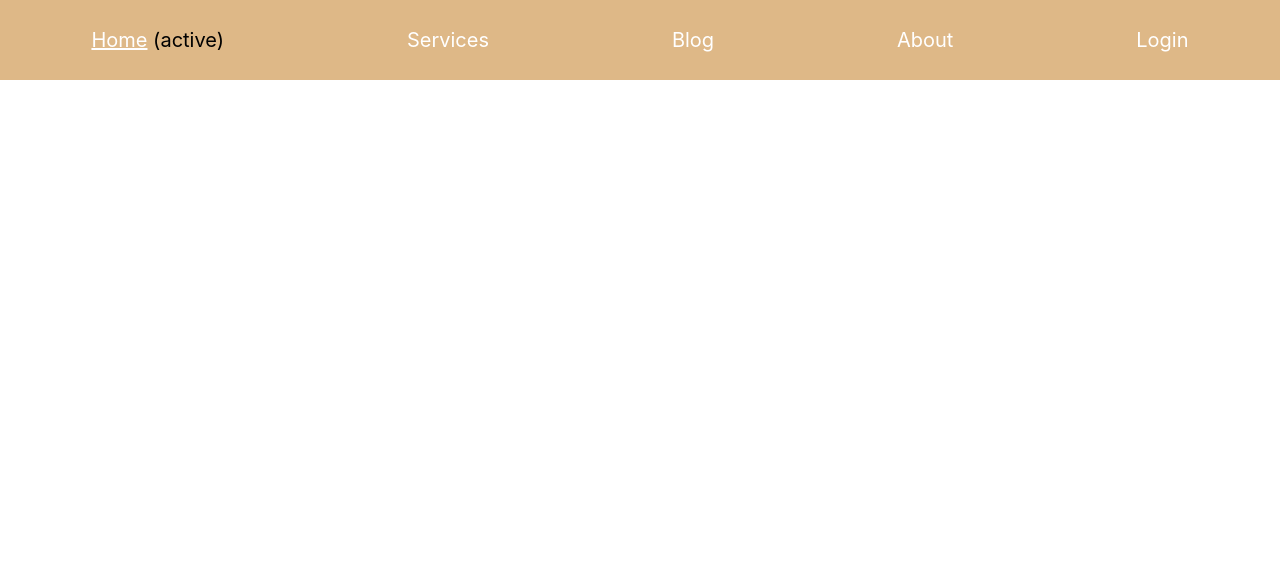
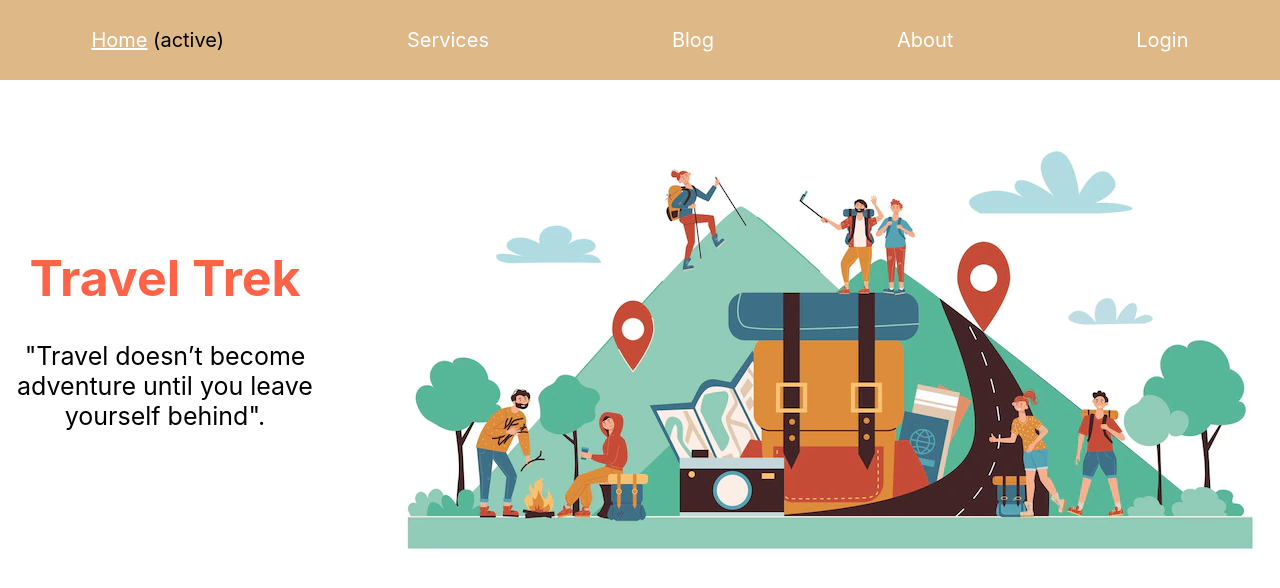
Before and after one commit to muyed-moktadir/the-travel-trek-website, a React (Create React App) app: page / in a window 1280 px wide. Shown: the top 588 px of the page. Built offline with nearby package versions, Linux system fonts and the light colour scheme.

Commit message:
banner added

```diff
--- a/src/App.js
+++ b/src/App.js
@@ -2,18 +2,21 @@ import logo from './logo.svg';
 import './App.css';
 import { Route, Routes } from 'react-router-dom';
 import Header from './pages/Shared/Header/Header';
+import Home from './pages/Home/Home/Home';
+import NotFound from './pages/Shared/NotFound/NotFound';
 
 function App() {
   return (
     <div className="App">
       <Header></Header>
       <Routes>
+        <Route path='/' element={<Home></Home>}></Route>
+        <Route path='/home' element={<Home></Home>}></Route>
         <Route></Route>
         <Route></Route>
         <Route></Route>
         <Route></Route>
-        <Route></Route>
-        <Route></Route>
+        <Route path='*' element={<NotFound></NotFound>}></Route>
       </Routes>
 
     </div>
--- a/src/pages/Home/Banner/Banner.css
+++ b/src/pages/Home/Banner/Banner.css
@@ -0,0 +1,18 @@
+.banner-container{
+    display: grid;
+    grid-template-columns:4fr 1fr;
+    align-items: center;
+    gap: 50px;
+    /* gap: 30px;
+    align-items: center;
+    margin: 20px; */
+}
+
+.banner-container h1{
+    font-size: 50px;
+    color: tomato;
+}
+
+.banner-container p{
+    font-size: 25px;
+}
--- a/src/pages/Home/Banner/Banner.js
+++ b/src/pages/Home/Banner/Banner.js
@@ -0,0 +1,22 @@
+import React from "react";
+import banner from "../../../images/banner.jpg";
+import './Banner.css'
+const Banner = () => {
+  return (
+    <div className="banner-container">
+      <div>
+        <h1>
+            Travel Trek
+        </h1>
+        <p>
+        "Travel doesn’t become adventure until you leave yourself behind".
+        </p>
+      </div>
+      <div>
+        <img src={banner} alt="" />
+      </div>
+    </div>
+  );
+};
+
+export default Banner;
--- /dev/null
+++ b/src/pages/Home/Home/Home.js
@@ -0,0 +1,12 @@
+import React from 'react';
+import Banner from '../Banner/Banner';
+
+const Home = () => {
+    return (
+        <div>
+            <Banner></Banner>
+        </div>
+    );
+};
+
+export default Home;
--- a/src/pages/Shared/NotFound/NotFound.js
+++ b/src/pages/Shared/NotFound/NotFound.js
@@ -0,0 +1,11 @@
+import React from 'react';
+
+const NotFound = () => {
+    return (
+        <div>
+            <h1>Page Not Found</h1>
+        </div>
+    );
+};
+
+export default NotFound;
```
Also changed, not shown: src/images/banner.jpg (added), src/pages/Home/Home/Home.css (added).
